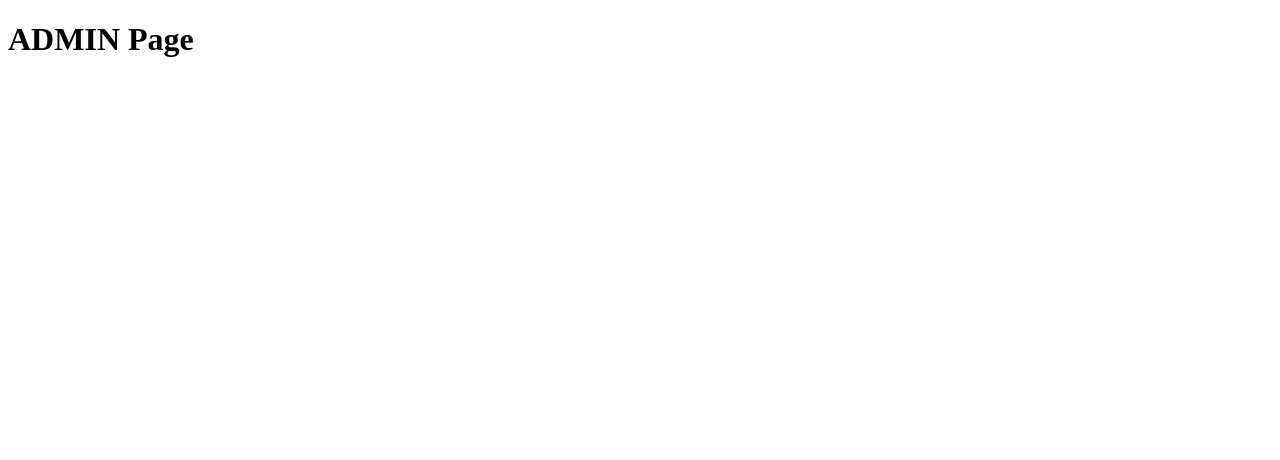
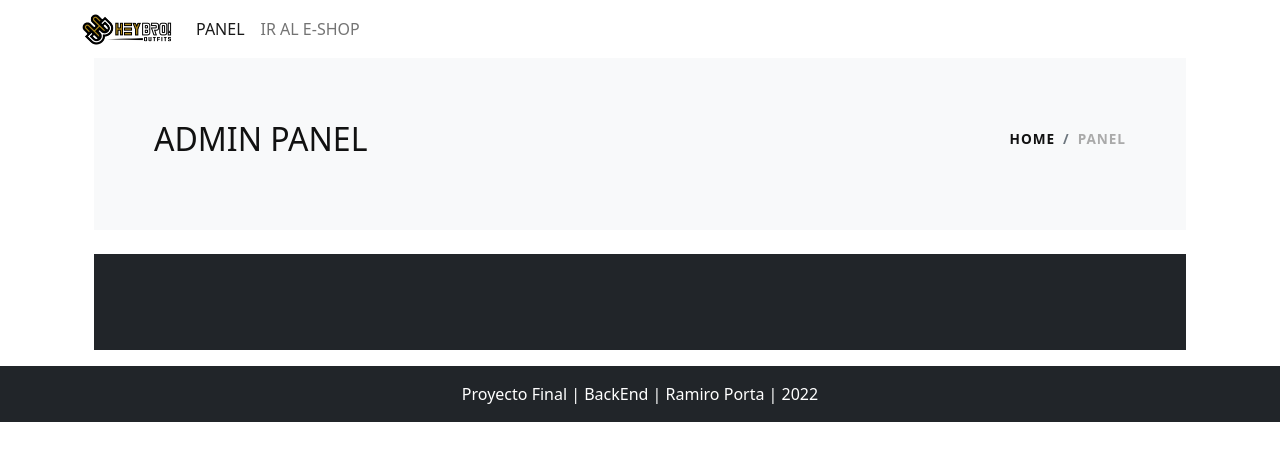
Before and after one commit to ramiroportaa/1erEntregaFinal-BackEnd-CoderHouse, a website: page src/public/admin.html in a window 1280 px wide. Drawn offline with nearby package versions, Linux system fonts and the light colour scheme.

Commit message:
correcciones de bugs y comienzo de seccion admin front

```diff
--- a/src/public/admin.html
+++ b/src/public/admin.html
@@ -1,12 +1,78 @@
 <!DOCTYPE html>
-<html lang="en">
+<html lang="es">
     <head>
         <meta charset="UTF-8">
         <meta http-equiv="X-UA-Compatible" content="IE=edge">
         <meta name="viewport" content="width=device-width, initial-scale=1.0">
+
+        <!-- Font Awesome (para iconos redes)-->
+        <link href="https://cdnjs.cloudflare.com/ajax/libs/font-awesome/5.15.1/css/all.min.css" rel="stylesheet"/>
+        <!-- Bootstrap CSS -->
+        <link href="https://cdn.jsdelivr.net/npm/bootstrap@5.1.1/dist/css/bootstrap.min.css" rel="stylesheet" integrity="sha384-F3w7mX95PdgyTmZZMECAngseQB83DfGTowi0iMjiWaeVhAn4FJkqJByhZMI3AhiU" crossorigin="anonymous">
+        <!-- Css -->
+        <link rel="stylesheet" href="assets/css/style.css">
         <title>1er Pre-entrega Final | BackEnd | CoderHouse 2022</title>
     </head>
 <body>
-    <h1>ADMIN Page</h1>
+    <header>
+        <!-- Menu de navegacion -->
+        <nav class="navbar navbar-expand-lg navbar-light fixed-top mask-custom shadow-0 bg-white">
+            <div class="container">
+                <a class="navbar-brand" href="#"><img src="img/logo.png" alt="HEY BRO" width="90rem"></a>
+              <button class="navbar-toggler" type="button" data-bs-toggle="collapse"
+              data-bs-target="#navbarSupportedContent" aria-controls="navbarSupportedContent" aria-expanded="false"
+                aria-label="Toggle navigation">
+                <i class="fas fa-bars"></i>
+              </button>
+              <div class="collapse navbar-collapse" id="navbarSupportedContent">
+                <ul class="navbar-nav me-auto">
+                  <li class="nav-item">
+                    <a class="nav-link active" href="admin.html">PANEL</a>
+                  </li>
+                  <li class="nav-item">
+                    <a class="nav-link" href="tienda.html">IR AL E-SHOP</a>
+                  </li>
+                </ul>
+              </div>
+            </div>
+        </nav>
+    </header>
+
+    <main class=" container mt-5">
+        <div class="container">
+             <!-- HERO -->
+            <section class="py-5 bg-light mt-4">
+                <div class="container">
+                <div class="row px-4 px-lg-5 py-lg-4 align-items-center">
+                    <div class="col-lg-6">
+                    <h1 class="h2 text-uppercase mb-0" id="pepe">ADMIN PANEL</h1>
+                    </div>
+                    <div class="col-lg-6 text-lg-right">
+                    <nav aria-label="breadcrumb">
+                        <ol class="breadcrumb justify-content-lg-end mb-0 px-0">
+                        <li class="breadcrumb-item"><a href="index.html">Home</a></li>
+                        <li class="breadcrumb-item active" aria-current="page">PANEL</li>
+                        </ol>
+                    </nav>
+                    </div>
+                </div>
+                </div>
+            </section>
+
+            <section class="py-5 bg-dark text-white mt-4">
+                <!-- Aqui van las opciones del panel... FORMULARIO DE CARGA DE PROD, VISTA DE PRODUCTOS, IR AL E-SHOP -->
+
+            </section>
+        </div>
+    </main>
+
+    <footer class="bg-dark text-center text-white py-3 mt-3">
+        <p class="m-0">Proyecto Final | BackEnd | Ramiro Porta | 2022</p>
+    </footer>
+
+    <!-- BOOTSTRAP JavaScript Bundle with Popper -->
+    <script src="https://cdn.jsdelivr.net/npm/@popperjs/core@2.9.3/dist/umd/popper.min.js" integrity="sha384-W8fXfP3gkOKtndU4JGtKDvXbO53Wy8SZCQHczT5FMiiqmQfUpWbYdTil/SxwZgAN" crossorigin="anonymous"></script>
+    <script src="https://cdn.jsdelivr.net/npm/bootstrap@5.1.1/dist/js/bootstrap.min.js" integrity="sha384-skAcpIdS7UcVUC05LJ9Dxay8AXcDYfBJqt1CJ85S/CFujBsIzCIv+l9liuYLaMQ/" crossorigin="anonymous"></script>
+
 </body>
 </html>
--- a/src/public/js/app-carrito.js
+++ b/src/public/js/app-carrito.js
@@ -5,7 +5,7 @@ const renderCart = async()=>{
     await getProductsCartFromAPI(idCart);
     let total = 0;
     //Si el array de productos en la ultima orden se encuentra vacio...
-    if (!cart.length){
+    if (!cart?.length){
         $("#productos").append(`<p>EL CARRITO ESTA VACIO</p>`)
         $("#finalizarCompra").css({
             display: "none"
--- a/src/public/js/app-detalle.js
+++ b/src/public/js/app-detalle.js
@@ -51,6 +51,7 @@ const renderDetalle = (producto)=>{
     document.querySelector(`#agregarProducto-${producto.id}-detalle`).addEventListener("click", async ()=>{
       const cantidad = parseInt(document.querySelector(`#cantidad-detalle-${producto.id}`).value);
       await addProductCartAPI(idCart, Number(producto.id), cantidad);
+      await renderSidebarCart();
   })
 }
 
```
Also changed, not shown: src/public/admin-form.html (added, +25 -0 lines), src/public/detalle.html (+1 -1 lines), src/public/js/app-sidebarCarrito.js (+6 -5 lines). Lines whose indentation alone changed are shown as unchanged.
